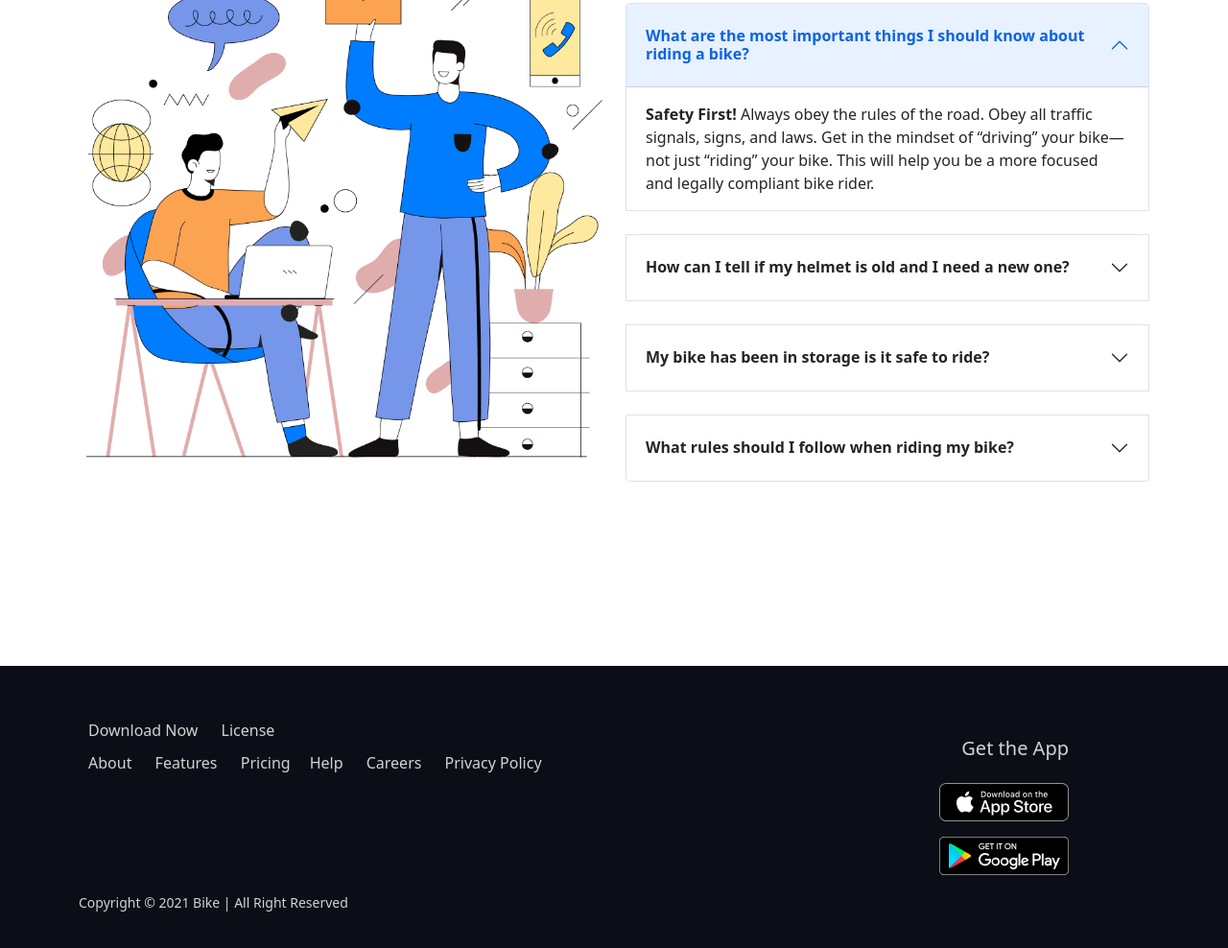
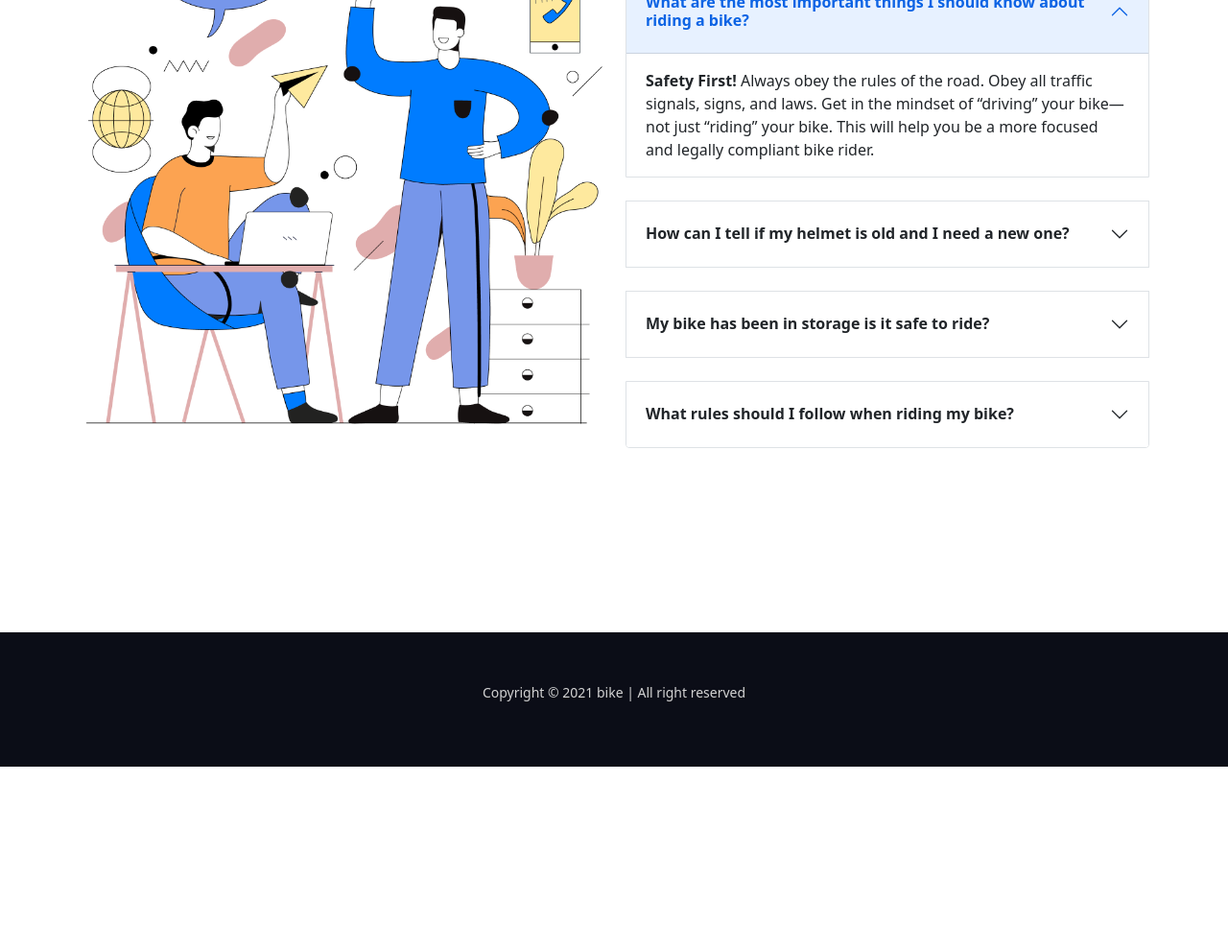
Before and after one commit to ah-showrov/Honda-CBR, a plain HTML site: page index.html in a window 1280 px wide. Shown: the part 3632-4620 px from the top of the page at 96% size. After the commit the page ends 4431 px from the top, so only its background shows below. Drawn offline with nearby package versions, Linux system fonts and the light colour scheme.

Commit message:
footer Edited

```diff
--- a/css/style.css
+++ b/css/style.css
@@ -96,7 +96,7 @@ hr {
   margin: 120px auto;
 }
 .frequent__heading {
-  margin-bottom: 85px;
+  margin-bottom: 50px;
 }
 
 /*-------------------
@@ -106,13 +106,7 @@ footer {
   background-color: #0b0d17;
   padding: 50px 0;
 }
-footer a {
-  text-decoration: none;
-  color: lightgray;
-  display: inline-block;
-  padding: 5px 10px;
-}
-.copyright__text,
-.Footer__app__text {
+
+.copyright__text {
   color: lightgray;
 }
--- a/index.html
+++ b/index.html
@@ -580,38 +580,9 @@
     <!--*****************************************-->
     <footer>
       <div class="container">
-        <div class="row">
-          <div class="col-12 col-md-6">
-            <div>
-              <a href="#">Download Now</a>
-              <a href="#">License</a>
-            </div>
-            <div class="d-md-flex">
-              <div>
-                <a href="#">About</a>
-                <a href="#">Features</a>
-                <a href="#">Pricing</a>
-              </div>
-              <div>
-                <a href="#">Help</a>
-                <a href="#">Careers</a>
-                <a href="#">Privacy Policy</a>
-              </div>
-            </div>
-          </div>
-          <div class="col-12 col-md-6 pe-md-5">
-            <div class="text-md-end ps-2 ps-md-5 ps-md-0 pe-md-5">
-              <h5 class="Footer__app__text my-4">Get the App</h5>
-              <p><img src="images/App Store Badge.png" alt="" /></p>
-              <p><img src="images/Google Play Badge.png" alt="" /></p>
-            </div>
-          </div>
-          <div class="col-12 col-md-6 text-center text-md-start mt-4 mt-md-0">
-            <small class="copyright__text"
-              >Copyright &copy; 2021 Bike | All Right Reserved</small
-            >
-          </div>
-        </div>
+        <p class="copyright__text text-center">
+          <small>Copyright &copy; 2021 bike | All right reserved </small>
+        </p>
       </div>
     </footer>
 
```
